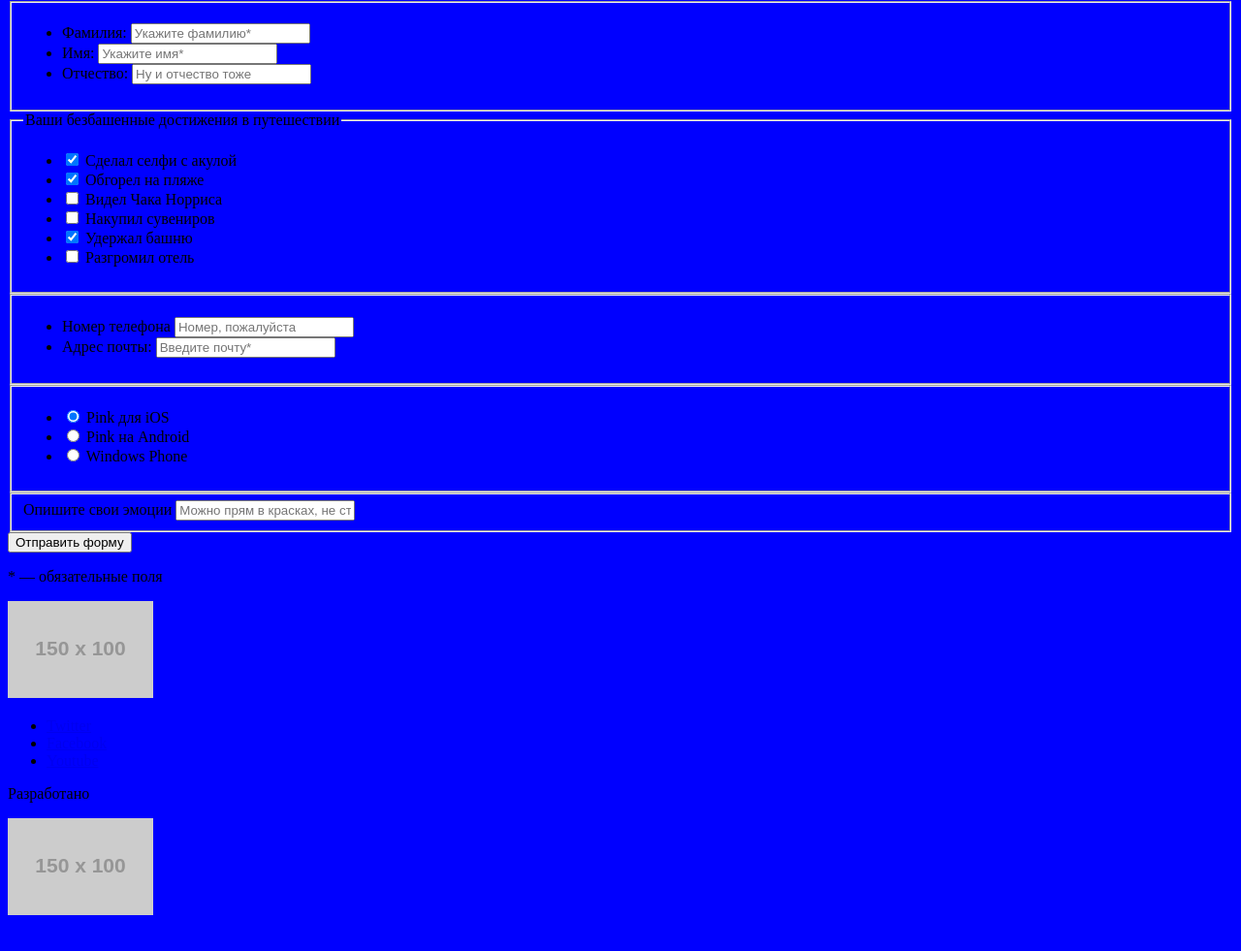
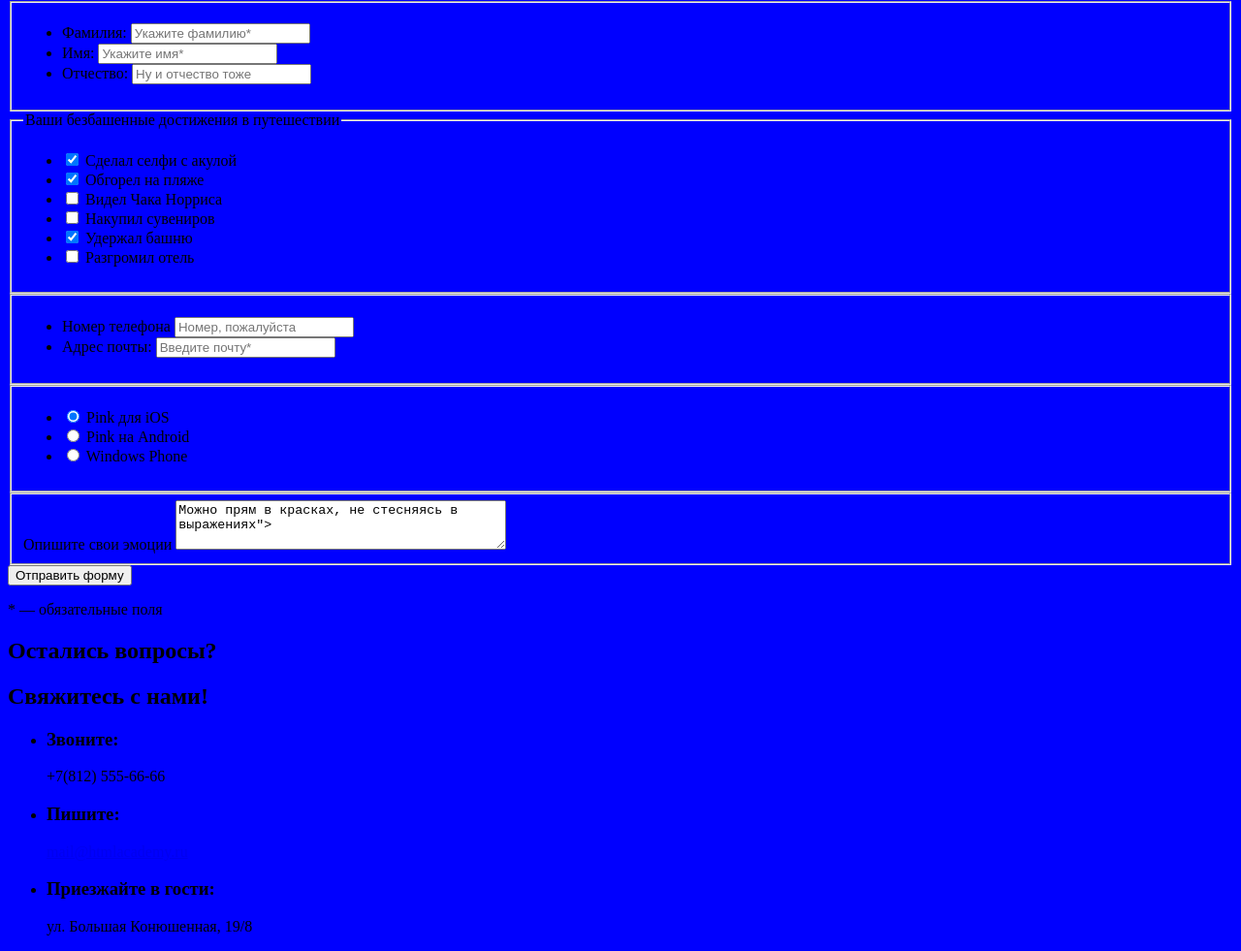
Before and after one commit to kalenova/233437-pink, a website: page form.html in a window 1280 px wide. Shown: the part 438-1419 px from the top of the page at 97% size. Before the commit the page ends 1394 px from the top, so only its background shows below. Drawn offline with nearby package versions, Linux system fonts and the light colour scheme; files that its build step writes are made by us from their sources; placeholder pictures from the web are drawn by us.

Commit message:
Исправила отступы

```diff
--- a/form.html
+++ b/form.html
@@ -132,7 +132,7 @@
 
       <fieldset class="form-content__text">
         <label for="text-descr">Опишите свои эмоции</label>
-          <input type="textarea" id="text-descr" placeholder="Можно прям в красках, не стесняясь в выражениях">
+        <textarea rows="3" cols="40" id="text-descr">Можно прям в красках, не стесняясь в выражениях"></textarea>
       </fieldset>
 
       <button type="button" name="button">Отправить форму</button>
@@ -144,29 +144,32 @@
 
 <footer class="page-footer">
   <div class="page-footer__wrapper">
-      <a href="index.html" class="page-footer__logo">
-         <img src="http://placehold.it/150x100" width="150" height="100" alt="logo-footer">
-      </a>
 
-      <div class="page-footer__social">
-        <ul>
-           <li>
-             <a href="https://twitter.com" class="social-btn  social-btn--twitter">Twitter</a></li>
-           <li>
-             <a href="https://www.facebook.com" class="social-btn  social-btn--facebook">Facebook</a>
+    <h2 class="page-footer__title">Остались вопросы?</h2>
+    <h2 class="page-footer__title">Свяжитесь с нами!</h2>
+
+    <ul class="page-footer__contacts">
+      <li class="contacts__item">
+        <h3 class="contacts-header">Звоните:</h3>
+        <p class="contacts-info">+7(812) 555-66-66</p>
       </li>
-           <li>
-             <a href="https://www.youtube.com" class="social-btn  social-btn--youtube">Youtube</a>
+
+      <li class="contacts__item">
+        <h3 class="contacts-header">Пишите:</h3>
+        <a class="contacts-info" href="#">mail@htmlacademy.ru</a>
       </li>
+
+      <li class="contacts__item">
+        <h3 class="contacts-header">Приезжайте в гости:</h3>
+        <p class="contacts-info">ул. Большая Конюшенная, 19/8</p>
+      </li>
+
     </ul>
+
+    <div class="page-footer__map">
     </div>
 
-      <div class="page-footer__copyright">
-        <p class="copyright-label">Разработано</p>
-        <a href="https://htmlacademy.ru/" class="copyright-link">
-          <img src="http://placehold.it/150x100" width="150" height="100" alt="logo-copyright">
-        </a>
-      </div>
+
   </div>
 </footer>
 
```
Also changed, not shown: index.html (+6 -5 lines), photo.html (+20 -17 lines). Lines whose indentation alone changed are shown as unchanged.
